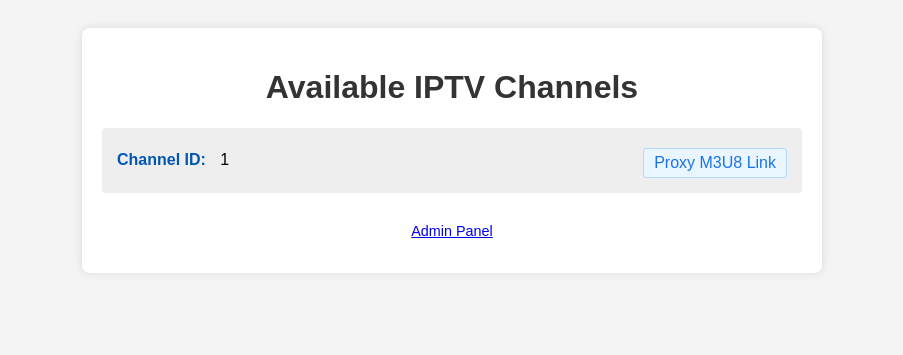
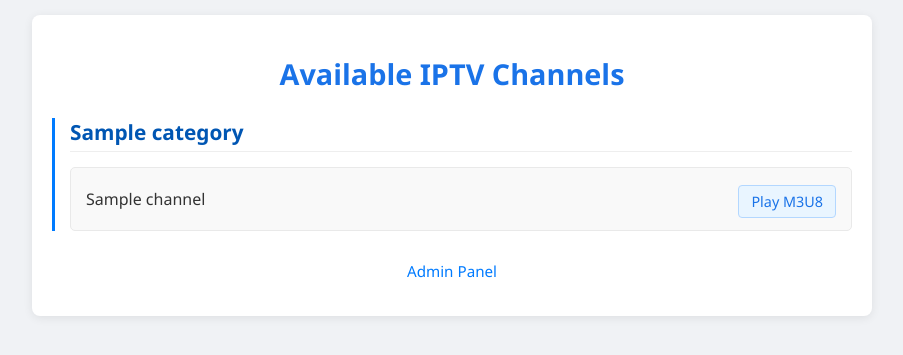
Before and after one commit to shahariarmahfuz/Live, a Flask app: template templates/index.html in a window 1280 px wide. Shown: the top 355 px of the page, without its empty margins (188-1091 px from the left). Run offline with Flask 3, Linux system fonts and the light colour scheme; the template is opened without the code that fills it: most values are stand-ins (such as "Sample title", 1, 10 or a date in 2020).

Commit message:
Update index.html

```diff
--- a/templates/index.html
+++ b/templates/index.html
@@ -5,34 +5,102 @@
     <meta name="viewport" content="width=device-width, initial-scale=1.0">
     <title>Available Channels</title>
      <style>
-        body { font-family: sans-serif; padding: 20px; background-color: #f4f4f4; }
-        .container { max-width: 700px; margin: auto; background: #fff; padding: 20px; border-radius: 8px; box-shadow: 0 0 10px rgba(0,0,0,0.1); }
-        h1 { text-align: center; color: #333; }
-        ul { list-style: none; padding: 0; }
-        li { background: #eee; margin-bottom: 10px; padding: 15px; border-radius: 4px; display: flex; justify-content: space-between; align-items: center; flex-wrap: wrap;}
-        li strong { color: #0056b3; margin-right: 10px; }
-        li span { word-break: break-all; } /* Channel ID র জন্য */
-        li a { color: #1a73e8; text-decoration: none; display: inline-block; margin-top: 5px; word-break: break-all; background-color: #e9f5ff; padding: 5px 10px; border-radius: 3px; border: 1px solid #b3d7ff;}
-        li a:hover { text-decoration: underline; background-color: #d0e7ff;}
-        p.no-channels { text-align: center; color: #777; }
-        .admin-link { text-align: center; margin-top: 30px; font-size: 0.9em; }
+        body { font-family: 'Segoe UI', Tahoma, Geneva, Verdana, sans-serif; padding: 15px; background-color: #f0f2f5; color: #333; margin: 0;}
+        .container { max-width: 800px; margin: auto; background: #fff; padding: 20px; border-radius: 8px; box-shadow: 0 2px 10px rgba(0,0,0,0.08); }
+        h1 { text-align: center; color: #1a73e8; margin-bottom: 25px; font-size: 1.8em; }
+        .category-group { margin-bottom: 25px; border-left: 3px solid #007bff; padding-left: 15px; }
+        .category-title {
+            font-size: 1.3em;
+            font-weight: 600;
+            color: #0056b3;
+            margin-bottom: 15px;
+            padding-bottom: 5px;
+            border-bottom: 1px solid #eee;
+        }
+        ul.channel-list { list-style: none; padding: 0; margin: 0; }
+        li.channel-item {
+            background: #f9f9f9;
+            margin-bottom: 10px;
+            padding: 12px 15px;
+            border-radius: 5px;
+            display: flex;
+            justify-content: space-between;
+            align-items: center;
+            flex-wrap: wrap; /* মোবাইলের জন্য */
+            border: 1px solid #e9e9e9;
+            transition: box-shadow 0.2s ease;
+        }
+        li.channel-item:hover {
+            box-shadow: 0 1px 5px rgba(0,0,0,0.1);
+        }
+        .channel-name {
+            font-weight: 500;
+            color: #333;
+            margin-right: 15px; /* নামের পর একটু জায়গা */
+            flex-grow: 1; /* নামকে জায়গা দিন */
+            word-break: break-word; /* লম্বা নাম ভাঙুন */
+             min-width: 150px; /* Ensure name has some minimum width */
+        }
+        .channel-link a {
+            color: #1a73e8;
+            text-decoration: none;
+            display: inline-block;
+            padding: 6px 12px;
+            border-radius: 4px;
+            border: 1px solid #b3d7ff;
+            background-color: #e9f5ff;
+            font-size: 0.9em;
+            transition: background-color 0.2s ease, border-color 0.2s ease;
+            white-space: nowrap; /* লিঙ্ক টেক্সট এক লাইনে রাখুন */
+            margin-top: 5px; /* মোবাইলে নতুন লাইনে গেলে মার্জিন */
+        }
+        .channel-link a:hover {
+            background-color: #d0e7ff;
+            border-color: #80bfff;
+            text-decoration: none;
+        }
+        p.no-channels { text-align: center; color: #777; font-size: 1.1em; margin-top: 30px; }
+        .admin-link { text-align: center; margin-top: 30px; font-size: 0.95em; }
+        .admin-link a { color: #007bff; text-decoration: none; }
+        .admin-link a:hover { text-decoration: underline; }
+
+        /* মোবাইল ডিভাইসের জন্য স্টাইল */
+        @media (max-width: 600px) {
+            h1 { font-size: 1.5em; }
+            .category-title { font-size: 1.1em; }
+            li.channel-item { flex-direction: column; align-items: flex-start; }
+            .channel-name { margin-bottom: 8px; /* নামের নিচে একটু জায়গা */ width: 100%; }
+            .channel-link { width: 100%; text-align: left; /* লিঙ্ক বাম দিকে */ margin-top: 5px; }
+             .channel-link a { width: calc(100% - 24px); text-align: center; } /* মোবাইলে লিঙ্ক পুরোটা নিন */
+        }
     </style>
 </head>
 <body>
     <div class="container">
         <h1>Available IPTV Channels</h1>
-        {% if available_channels %}
-            <ul>
-                {% for channel_id, proxy_url in available_channels.items()|sort %}
-                    <li>
-                        <span><strong>Channel ID:</strong> {{ channel_id }}</span>
-                        <a href="{{ proxy_url }}" target="_blank" rel="noopener noreferrer">Proxy M3U8 Link</a>
-                    </li>
-                {% endfor %}
-            </ul>
+
+        {% if grouped_channels %}
+            {# Iterate through sorted categories #}
+            {% for category, channels_in_category in grouped_channels.items() %}
+                <div class="category-group">
+                    <h2 class="category-title">{{ category }}</h2>
+                    <ul class="channel-list">
+                        {# Iterate through channels in this category (already sorted by name in Flask) #}
+                        {% for channel in channels_in_category %}
+                            <li class="channel-item">
+                                <span class="channel-name">{{ channel.get('name', channel.channel_id) }}</span> {# Show channel name, fallback to ID #}
+                                <span class="channel-link">
+                                    <a href="{{ url_for('serve_m3u8', channel_id=channel.channel_id, _external=True) }}" target="_blank" rel="noopener noreferrer">Play M3U8</a>
+                                </span>
+                            </li>
+                        {% endfor %}
+                    </ul>
+                </div>
+            {% endfor %}
         {% else %}
-            <p class="no-channels">No channels are currently configured.</p>
+            <p class="no-channels">No channels are currently configured or failed to load channels.</p>
         {% endif %}
+
          <p class="admin-link">
             <a href="{{ url_for('admin_panel') }}">Admin Panel</a>
         </p>
```
